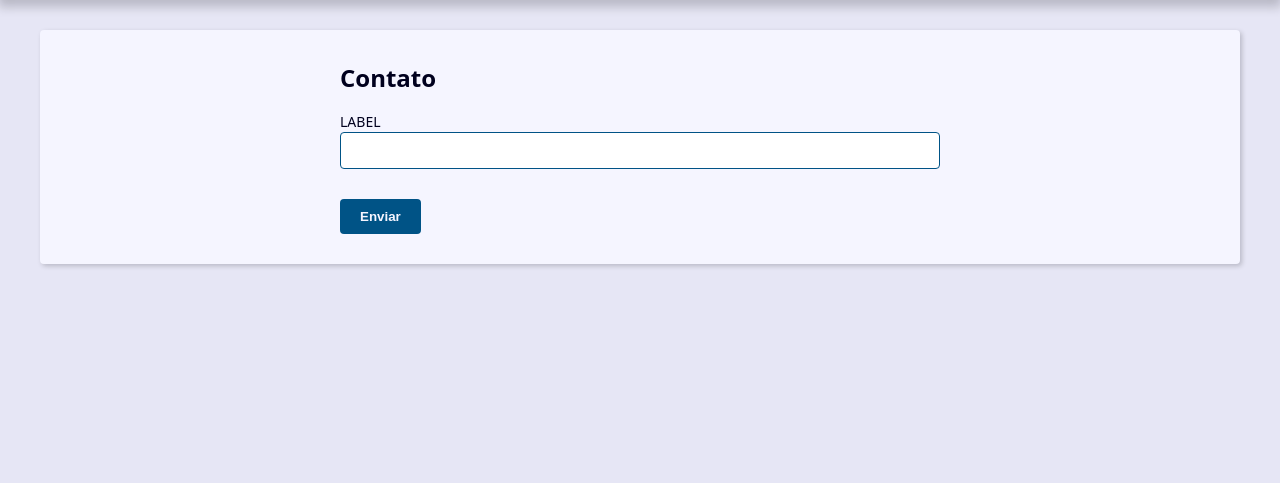
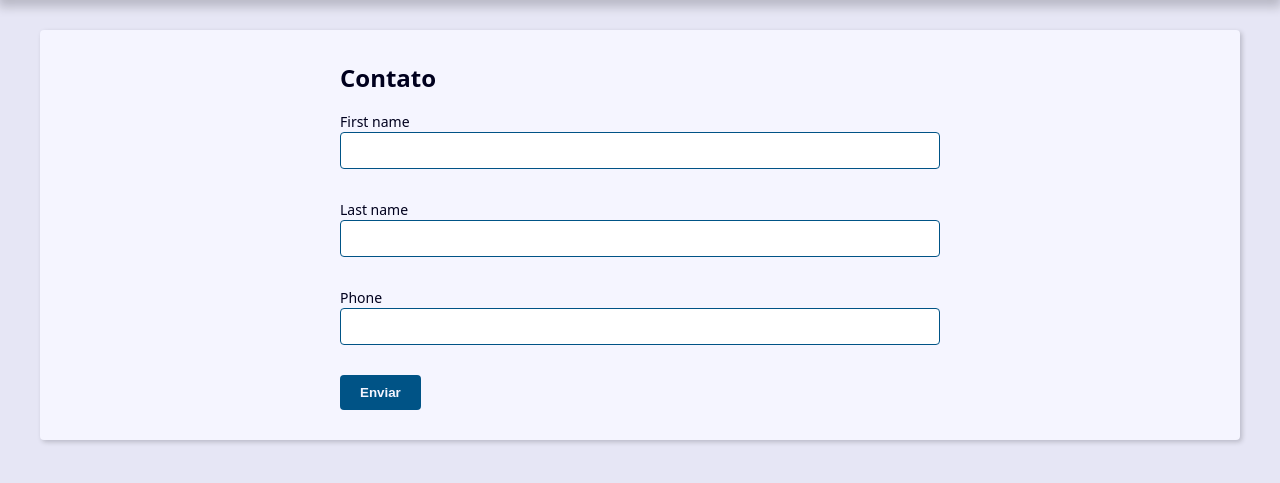
Before and after one commit to Wefrit/Projeto_Agenda, a Django app: page /contact/create/ in a window 1280 px wide. Shown: the part 239-722 px from the top of the page. Run offline with Django 5.2, Linux system fonts and the light colour scheme.

Commit message:
Criando forms dinâmico com forms.ModelForm

```diff
--- a/contact/templates/contact/create.html
+++ b/contact/templates/contact/create.html
@@ -9,12 +9,27 @@
     >
         {% csrf_token %}
 
+        {% for field in form  %}
+
         <div class="form-content">
             <div class="form-group">
-                <label for="id_first_name">LABEL</label>
-                <input type="text" name="first_name" maxlength="255" id="id_first_name">
+                <label for="{{ field.id_for_label }}">{{ field.label }}</label>
+                {{ field }}
+                {{ field.erros }}
             </div>
+            {% endfor %}
         </div>
+
+
+      {% if form.non_field_errors %}
+        <div class="form-content">
+          <div class="from-group">
+            <div class='message error'>
+                {{ form.non_field_errors }}
+            </div>
+          </div>
+        </div>
+      {% endif %}
 
         <div class="form-content">
             <div class="from-group">
--- a/contact/views/contact_forms.py
+++ b/contact/views/contact_forms.py
@@ -3,12 +3,47 @@ from django.db.models import Q
 from contact.models import Contact
 from django.http import Http404
 from django.core.paginator import Paginator
+from django import forms
+from django.core.exceptions import ValidationError
 
 
+class ContactForm(forms.ModelForm):
+    class Meta:
+        model = Contact
+        fields = (
+            'first_name',
+            'last_name',
+            'phone',
+        )
+
+    def clean(self):
+        cleaned_data = self.cleaned_data
+
+        self.add_error(
+            'first_name',
+            ValidationError(
+                'Mensagem de erro',
+                code='invalid',
+            )
+
+        )
+
+        return super().clean()
+
 def create(request):
+    if request.method == 'POST':
+        context = {
+            'form': ContactForm(request.POST)
+        }
+
+        return render(
+            request,
+            'contact/create.html',
+            context,
+        )
 
     context = {
-
+        'form': ContactForm()
     }
 
     return render(
```
